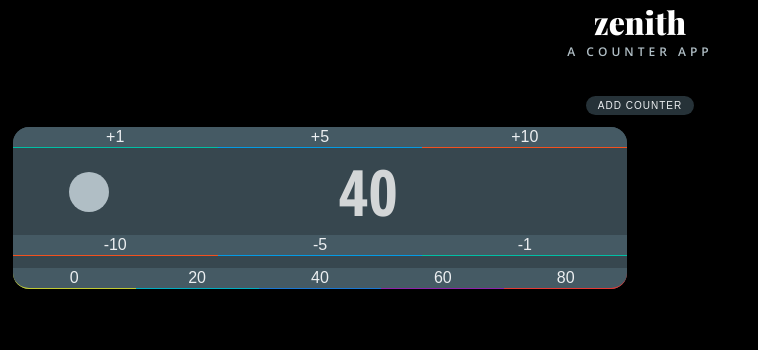
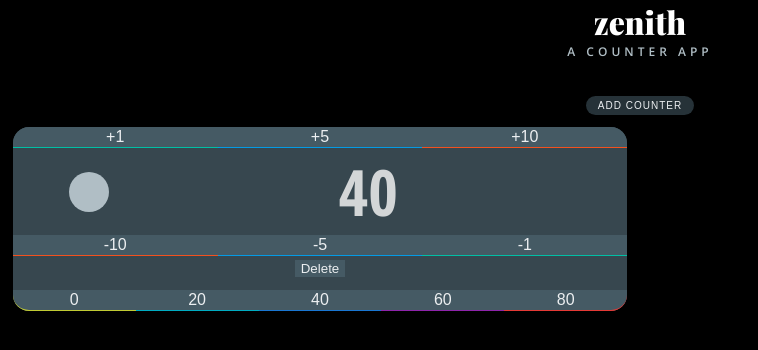
Before and after one commit to cwightrun/zenith, a React (Create React App) app: page / in a window 1280 px wide. Shown: the top 350 px of the page, without its empty margins (0-758 px from the left). Built offline with nearby package versions, Linux system fonts and the light colour scheme.

Commit message:
adding delete el back

```diff
--- a/src/Counter/Counter.js
+++ b/src/Counter/Counter.js
@@ -99,7 +99,7 @@ class Counter extends Component {
           </div>
         </div>
 
-
+        <button onClick={() => this.props.removeCounter(this.props.counter.id)}>Delete</button>
 
         <div className="resets button-group has-5-buttons">
           <button onClick={() => this.handleChange("reset", 0)}>0</button>
```
